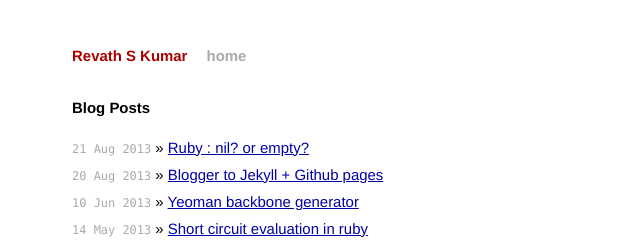
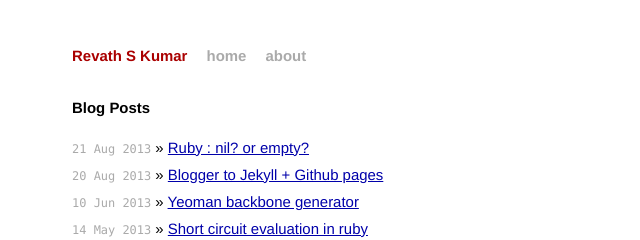
Before and after one commit to revathskumar/blog.revathskumar.com, a Jekyll site: the page built from index.html, in a window 1280 px wide and 900 px high. Shown: the top 240 px of the window, without its empty margins (254-894 px from the left). Built offline with Jekyll 4.4.1, drawn with Linux system fonts in a browser that asks for light colours; Markdown is read by kramdown in place of the engine named in the settings.

Commit message:
restoring about-me.html

```diff
--- a/_layouts/default.html
+++ b/_layouts/default.html
@@ -20,6 +20,7 @@
             <div class="header">
               <h1 class="title"><a href="/">{{ site.name }}</a></h1>
               <a class="extra" href="/">home</a>
+              <a class="extra" href="/p/about-me.html">about</a>
             </div>
 
                 {{ content }}
--- /dev/null
+++ b/p/about-me.html
@@ -0,0 +1,6 @@
+---
+layout: default
+title: "About Me"
+---
+
+<div dir="ltr" style="text-align: left;" trbidi="on"><span class="Apple-style-span" style="background-color: white; color: #333333; font-family: arial, sans-serif; font-size: 13px; line-height: 18px;"></span><br /><ul><li>PHP/MySQL Programmer</li><li>Ruby newbie</li><li>Webaholic</li><li>Open source enthusiast</li><li>Blogger @&nbsp;<a href="http://www.phprepo.in/" style="color: #3366cc; cursor: pointer; text-decoration: none;" target="_blank">PHPRepo</a>&nbsp;and personal&nbsp;<a href="http://blog.revathskumar.com/" style="color: #3366cc; cursor: pointer; text-decoration: none;" target="_blank">blog</a></li><li>Google Fanboy</li><li>jQuery lover</li></ul><div><a href="https://plus.google.com/103137247923693864096/" rel='me'>Google+</a></div></div> <a href="https://plus.google.com/103137247923693864096?prsrc=3" style="text-decoration:none;" rel='me'><img src="https://ssl.gstatic.com/images/icons/gplus-64.png" alt="" style="border:0;width:64px;height:64px;"/></a>
```
